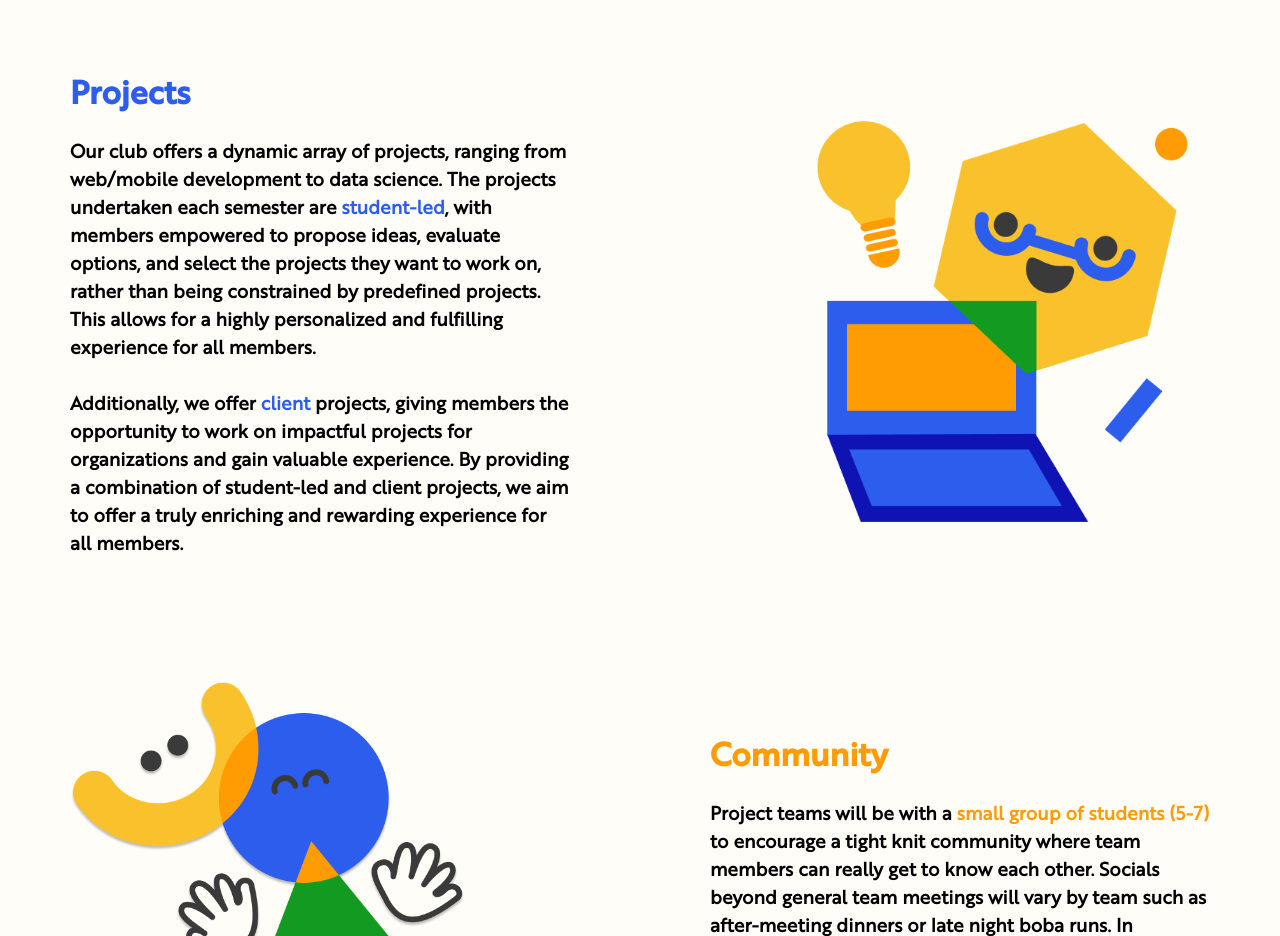
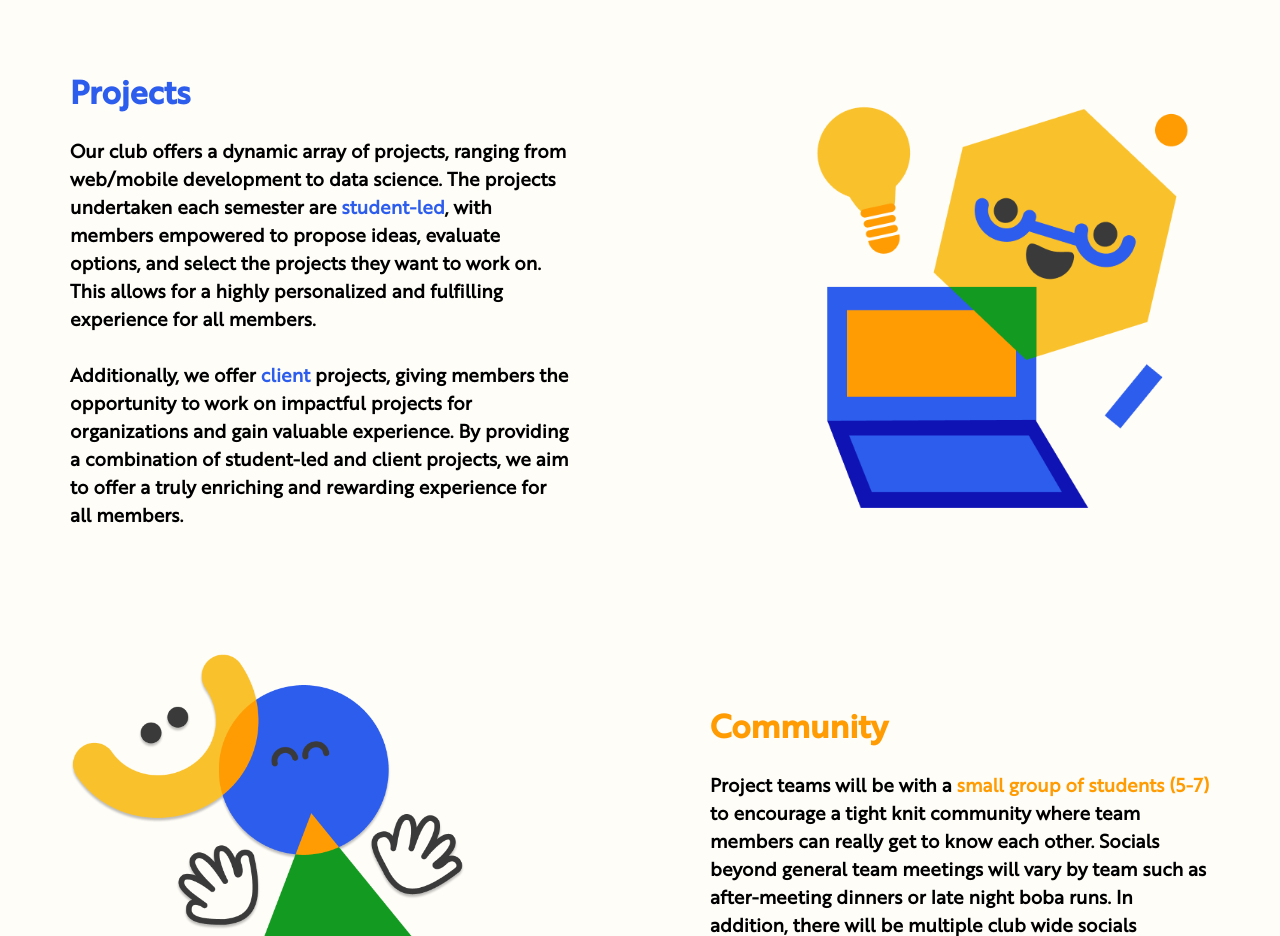
Before and after one commit to openprojectberkeley/frontend, a React (Create React App) app: page / in a window 1280 px wide. Shown: the part 1220-2156 px from the top of the page. Built offline with nearby package versions, Linux system fonts and the light colour scheme.

Commit message:
fix homepage

```diff
--- a/src/components/HomePage.js
+++ b/src/components/HomePage.js
@@ -41,7 +41,7 @@ export default function HomePage() {
         <div className={`${styles.about} ${styles.aboutProjects}`}>
           <div>
             <h1>Projects</h1>
-            <h3>Our club offers a dynamic array of projects, ranging from web/mobile development to data science. The projects undertaken each semester are <span className={styles.blueText}>student-led</span>, with members empowered to propose ideas, evaluate options, and select the projects they want to work on, rather than being constrained by predefined projects. This allows for a highly personalized and fulfilling experience for all members.<br/><br/>Additionally, we offer <span className={styles.blueText}>client</span> projects, giving members the opportunity to work on impactful projects for organizations and gain valuable experience. By providing a combination of student-led and client projects, we aim to offer a truly enriching and rewarding experience for all members.</h3>
+            <h3>Our club offers a dynamic array of projects, ranging from web/mobile development to data science. The projects undertaken each semester are <span className={styles.blueText}>student-led</span>, with members empowered to propose ideas, evaluate options, and select the projects they want to work on. This allows for a highly personalized and fulfilling experience for all members.<br/><br/>Additionally, we offer <span className={styles.blueText}>client</span> projects, giving members the opportunity to work on impactful projects for organizations and gain valuable experience. By providing a combination of student-led and client projects, we aim to offer a truly enriching and rewarding experience for all members.</h3>
           </div>
           <div>
             <img src={computer} />
```
